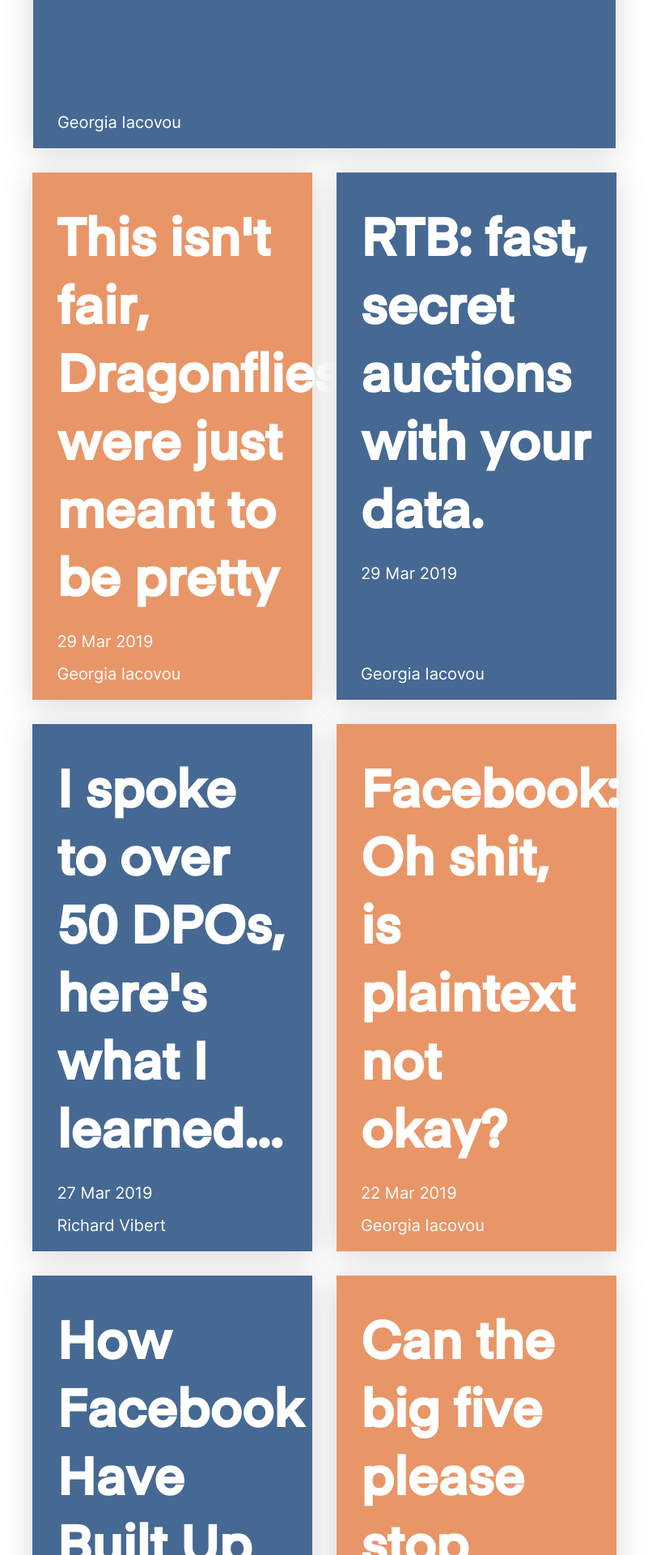
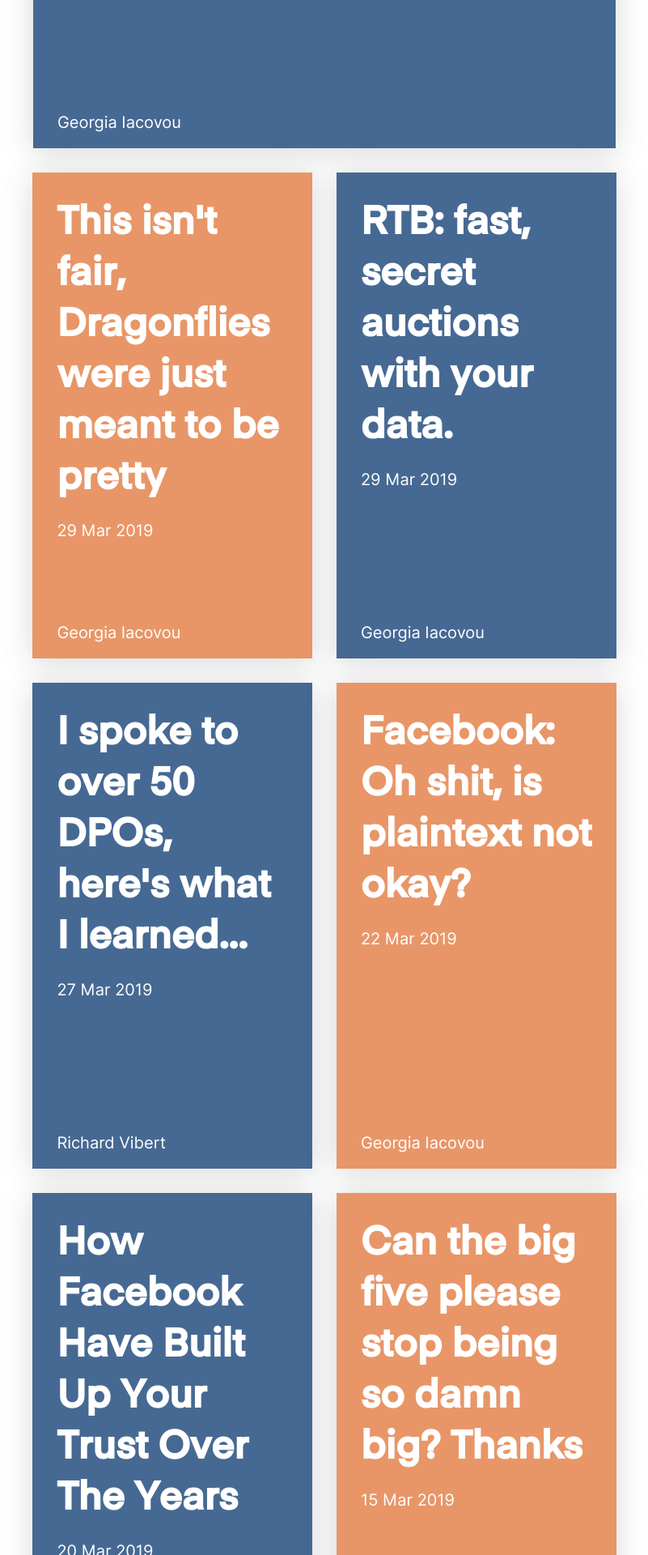
Before and after one commit to metomic/blog, a Jekyll site: the page built from index.html, in a window 1280 px wide. Shown: the part 1779-3699 px from the top of the page at 81% size, without its empty margins (239-1040 px from the left). Built offline with Jekyll 4.4.1, drawn with Linux system fonts in a browser that asks for light colours; the list of posts is cut into pages by our own code.

Commit message:
Update style.css

```diff
--- a/css/style.css
+++ b/css/style.css
@@ -194,3 +194,8 @@
 	text-decoration: none;
 	color: rgba(0, 0, 0, 0.54);
  }
+
+.postsInline .post-title {
+	font-size: 48px;
+	line-height: 63px;
+}
```
